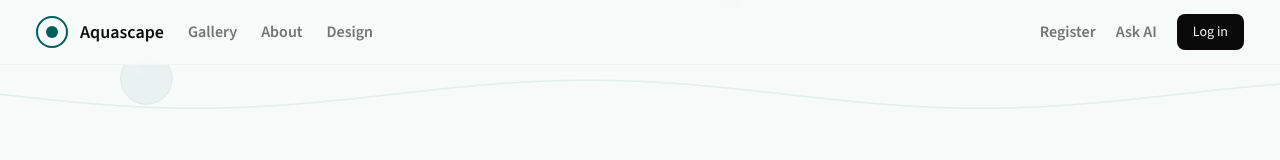
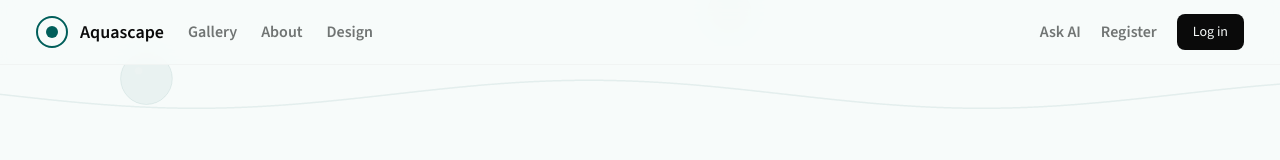
Before and after one commit to geyutong985-eng/aquascape, a Next.js app: page / in a window 1280 px wide. Shown: the top 160 px of the page. Built offline with nearby package versions, Linux system fonts and the light colour scheme.

Commit message:
refactor: 调整导航栏顺序 Ask AI → Register → Log in

```diff
--- a/src/components/layouts/header.tsx
+++ b/src/components/layouts/header.tsx
@@ -17,8 +17,8 @@ export function Header() {
           <Link href="/customize" className="text-muted-foreground hover:text-foreground transition-colors text-base font-semibold">Design</Link>
         </div>
         <div className="flex items-center gap-5">
+          <Link href="/ask-ai" className="text-muted-foreground hover:text-foreground transition-colors text-base font-semibold">Ask AI</Link>
           <Link href="/register" className="text-muted-foreground hover:text-foreground transition-colors text-base font-semibold">Register</Link>
-          <Link href="/ask-ai" className="text-muted-foreground hover:text-foreground transition-colors text-base font-semibold">Ask AI</Link>
           <Link href="/login">
             <Button size="default">
               Log in
```
